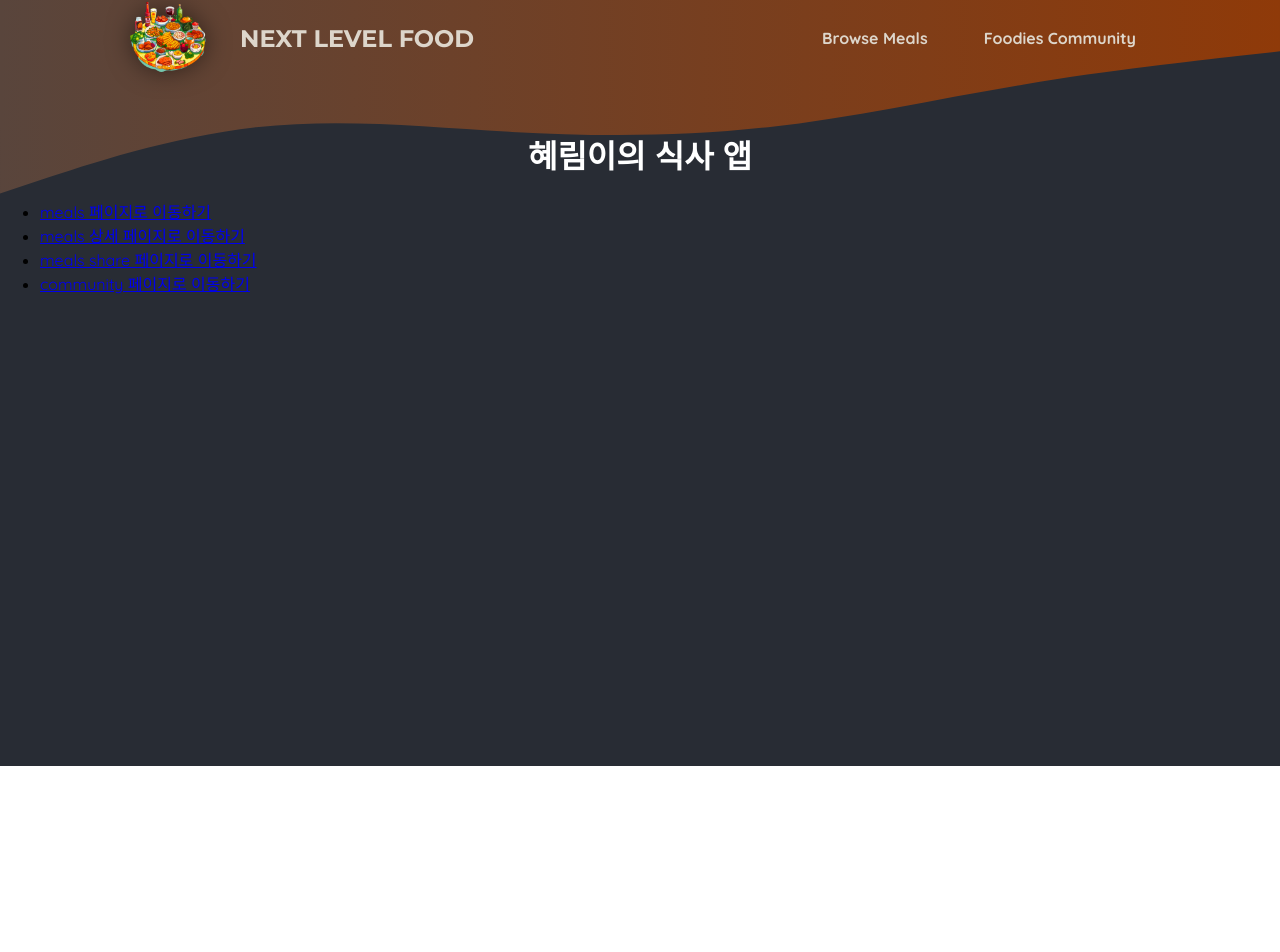
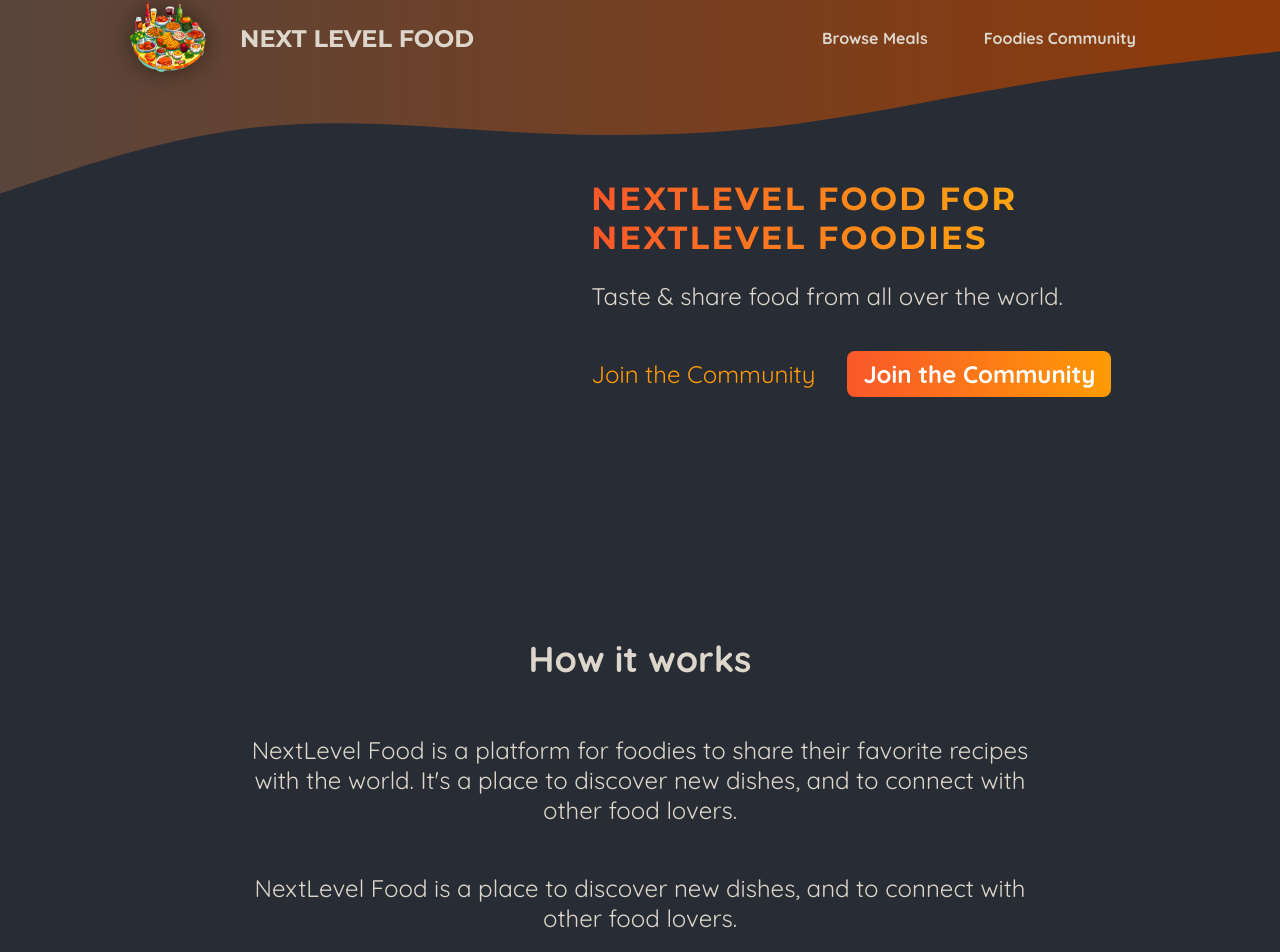
Before and after one commit to HyerimKimm/udemy-next-practice, a Next.js app: page / in a window 1280 px wide. Shown: the part 34-986 px from the top of the page. Before the commit the page ends 800 px from the top, so only its background shows below. Built offline with nearby package versions, Linux system fonts and the light colour scheme.

Commit message:
page.js 수정

```diff
--- a/app/globals.css
+++ b/app/globals.css
@@ -1,31 +1,16 @@
-@import url('https://fonts.googleapis.com/css2?family=Quicksand:wght@400;600;700&family=Montserrat:wght@400;700&display=swap');
+@import url("https://fonts.googleapis.com/css2?family=Quicksand:wght@400;600;700&family=Montserrat:wght@400;700&display=swap");
 
 * {
   box-sizing: border-box;
 }
 
 html {
-  font-family: 'Quicksand', sans-serif;
+  font-family: "Quicksand", sans-serif;
 }
 
 body {
   margin: 0;
   background: radial-gradient(#282c34, #282c34);
-}
-
-.header-background {
-  position: absolute;
-  width: 100%;
-  height: 320px;
-  top: 0;
-  left: 0;
-  z-index: -1;
-}
-
-svg {
-  display: block;
-  width: 100%;
-  height: auto;
 }
 
 .not-found,
@@ -46,7 +31,7 @@
   -webkit-text-fill-color: transparent;
   background-size: cover;
   background-position: center;
-  font-family: 'Montserrat', sans-serif;
+  font-family: "Montserrat", sans-serif;
 }
 
 .not-found p,
--- a/app/layout.js
+++ b/app/layout.js
@@ -1,4 +1,4 @@
-import MainHeader from "@/components/main-header";
+import MainHeader from "@/components/main-header/main-header";
 import "./globals.css";
 
 export const metadata = {
@@ -10,26 +10,6 @@
   return (
     <html lang="en">
       <body>
-        <div className="header-background">
-          <svg xmlns="http://www.w3.org/2000/svg" viewBox="0 0 1440 320">
-            <defs>
-              <linearGradient id="gradient" x1="0%" y1="0%" x2="100%" y2="0%">
-                <stop
-                  offset="0%"
-                  style={{ stopColor: "#59453c", stopOpacity: "1" }}
-                />
-                <stop
-                  offset="100%"
-                  style={{ stopColor: "#8f3a09", stopOpacity: "1" }}
-                />
-              </linearGradient>
-            </defs>
-            <path
-              fill="url(#gradient)"
-              d="M0,256L48,240C96,224,192,192,288,181.3C384,171,480,181,576,186.7C672,192,768,192,864,181.3C960,171,1056,149,1152,133.3C1248,117,1344,107,1392,101.3L1440,96L1440,0L1392,0C1344,0,1248,0,1152,0C1056,0,960,0,864,0C768,0,672,0,576,0C480,0,384,0,288,0C192,0,96,0,48,0L0,0Z"
-            ></path>
-          </svg>
-        </div>
         <MainHeader />
         {children}
       </body>
--- a/app/page.js
+++ b/app/page.js
@@ -1,23 +1,49 @@
 import Link from "next/link";
+import classes from "./page.module.css";
 
 export default function Home() {
   return (
-    <main>
-      <h1 style={{ color: "white", textAlign: "center" }}>혜림이의 식사 앱</h1>
-      <ul>
-        <li>
-          <Link href={`/meals`}>meals 페이지로 이동하기</Link>
-        </li>
-        <li>
-          <Link href={`/meals/ciabatta`}>meals 상세 페이지로 이동하기</Link>
-        </li>
-        <li>
-          <Link href={`/meals/share`}>meals share 페이지로 이동하기</Link>
-        </li>
-        <li>
-          <Link href={`/community`}>community 페이지로 이동하기</Link>
-        </li>
-      </ul>
-    </main>
+    <>
+      <header className={classes.header}>
+        <div className={classes.slideshow}></div>
+        <div>
+          <div className={classes.hero}>
+            <h1>NextLevel Food for NextLevel Foodies</h1>
+            <p>Taste & share food from all over the world.</p>
+          </div>
+          <div className={classes.cta}>
+            <Link href="/community">Join the Community</Link>
+            <Link href="/meals">Join the Community</Link>
+          </div>
+        </div>
+      </header>
+      <main>
+        <section className={classes.section}>
+          <h2>How it works</h2>
+          <p>
+            NextLevel Food is a platform for foodies to share their favorite
+            recipes with the world. It&apos;s a place to discover new dishes,
+            and to connect with other food lovers.
+          </p>
+          <p>
+            NextLevel Food is a place to discover new dishes, and to connect
+            with other food lovers.
+          </p>
+        </section>
+
+        <section className={classes.section}>
+          <h2>Why NextLevel Food?</h2>
+          <p>
+            NextLevel Food is a platform for foodies to share their favorite
+            recipes with the world. It&apos;s a place to discover new dishes,
+            and to connect with other food lovers.
+          </p>
+          <p>
+            NextLevel Food is a place to discover new dishes, and to connect
+            with other food lovers.
+          </p>
+        </section>
+      </main>
+    </>
   );
 }
--- /dev/null
+++ b/app/page.module.css
@@ -0,0 +1,75 @@
+.header {
+  display: flex;
+  gap: 3rem;
+  margin: 3rem auto;
+  width: 90%;
+  max-width: 75rem;
+}
+
+.slideshow {
+  width: 40rem;
+  height: 25rem;
+}
+
+.hero {
+  color: #ddd6cb;
+  font-size: 1.5rem;
+}
+
+.hero h1 {
+  font-size: 2rem;
+  font-weight: bold;
+  font-family: "Montserrat", sans-serif;
+  letter-spacing: 0.15rem;
+  text-transform: uppercase;
+  background: linear-gradient(90deg, #f9572a, #ffc905);
+  background-clip: text;
+  -webkit-background-clip: text;
+  -webkit-text-fill-color: transparent;
+}
+
+.cta {
+  font-size: 1.5rem;
+  display: flex;
+  gap: 1rem;
+}
+
+.cta a {
+  display: inline-block;
+  margin-top: 1rem;
+  padding: 0.5rem 1rem;
+  border-radius: 0.5rem;
+  background: linear-gradient(90deg, #f9572a, #ff9b05);
+  color: #ffffff;
+  font-weight: bold;
+  text-decoration: none;
+}
+
+.cta a:hover,
+.cta a:active {
+  background: linear-gradient(90deg, #fd4715, #f9b241);
+}
+
+.cta a:first-child {
+  background: transparent;
+  font-weight: normal;
+  color: #ff9b05;
+  padding-left: 0;
+}
+
+.cta a:first-child:hover,
+.cta a:first-child:active {
+  background: transparent;
+  color: #f9b241;
+}
+
+.section {
+  display: flex;
+  flex-direction: column;
+  color: #ddd6cb;
+  font-size: 1.5rem;
+  max-width: 50rem;
+  width: 90%;
+  margin: 2rem auto;
+  text-align: center;
+}
--- a/components/main-header.js
+++ /dev/null
@@ -1,26 +0,0 @@
-import Link from "next/link";
-import logoImg from "@/assets/logo.png";
-import classes from "./main-header.module.css";
-import Image from "next/image";
-
-export default function MainHeader() {
-  return (
-    <header className={classes.header}>
-      <Link href={`/`} className={classes.logo}>
-        <Image src={logoImg} alt="A plate with food on it" priority />
-        Next Level Food
-      </Link>
-
-      <nav className={classes.nav}>
-        <ul>
-          <li>
-            <Link href={`/meals`}>Browse Meals</Link>
-          </li>
-          <li>
-            <Link href={`/community`}>Foodies Community</Link>
-          </li>
-        </ul>
-      </nav>
-    </header>
-  );
-}
--- /dev/null
+++ b/components/main-header/main-header-background.js
@@ -0,0 +1,26 @@
+import classes from "./main-header-bafckground.module.css";
+
+export default function MainHeaderBackground() {
+  return (
+    <div className={classes["header-background"]}>
+      <svg xmlns="http://www.w3.org/2000/svg" viewBox="0 0 1440 320">
+        <defs>
+          <linearGradient id="gradient" x1="0%" y1="0%" x2="100%" y2="0%">
+            <stop
+              offset="0%"
+              style={{ stopColor: "#59453c", stopOpacity: "1" }}
+            />
+            <stop
+              offset="100%"
+              style={{ stopColor: "#8f3a09", stopOpacity: "1" }}
+            />
+          </linearGradient>
+        </defs>
+        <path
+          fill="url(#gradient)"
+          d="M0,256L48,240C96,224,192,192,288,181.3C384,171,480,181,576,186.7C672,192,768,192,864,181.3C960,171,1056,149,1152,133.3C1248,117,1344,107,1392,101.3L1440,96L1440,0L1392,0C1344,0,1248,0,1152,0C1056,0,960,0,864,0C768,0,672,0,576,0C480,0,384,0,288,0C192,0,96,0,48,0L0,0Z"
+        ></path>
+      </svg>
+    </div>
+  );
+}
--- /dev/null
+++ b/components/main-header/main-header-bafckground.module.css
@@ -0,0 +1,14 @@
+.header-background {
+  position: absolute;
+  width: 100%;
+  height: 320px;
+  top: 0;
+  left: 0;
+  z-index: -1;
+}
+
+.header-background svg {
+  display: block;
+  width: 100%;
+  height: auto;
+}
--- /dev/null
+++ b/components/main-header/main-header.js
@@ -0,0 +1,30 @@
+import Link from "next/link";
+import logoImg from "@/assets/logo.png";
+import classes from "./main-header.module.css";
+import Image from "next/image";
+import MainHeaderBackground from "./main-header-background";
+
+export default function MainHeader() {
+  return (
+    <>
+      <MainHeaderBackground />
+      <header className={classes.header}>
+        <Link href={`/`} className={classes.logo}>
+          <Image src={logoImg} alt="A plate with food on it" priority />
+          Next Level Food
+        </Link>
+
+        <nav className={classes.nav}>
+          <ul>
+            <li>
+              <Link href={`/meals`}>Browse Meals</Link>
+            </li>
+            <li>
+              <Link href={`/community`}>Foodies Community</Link>
+            </li>
+          </ul>
+        </nav>
+      </header>
+    </>
+  );
+}
```
Also changed, not shown: components/main-header/main-header.module.css (renamed from components/main-header.module.css).
